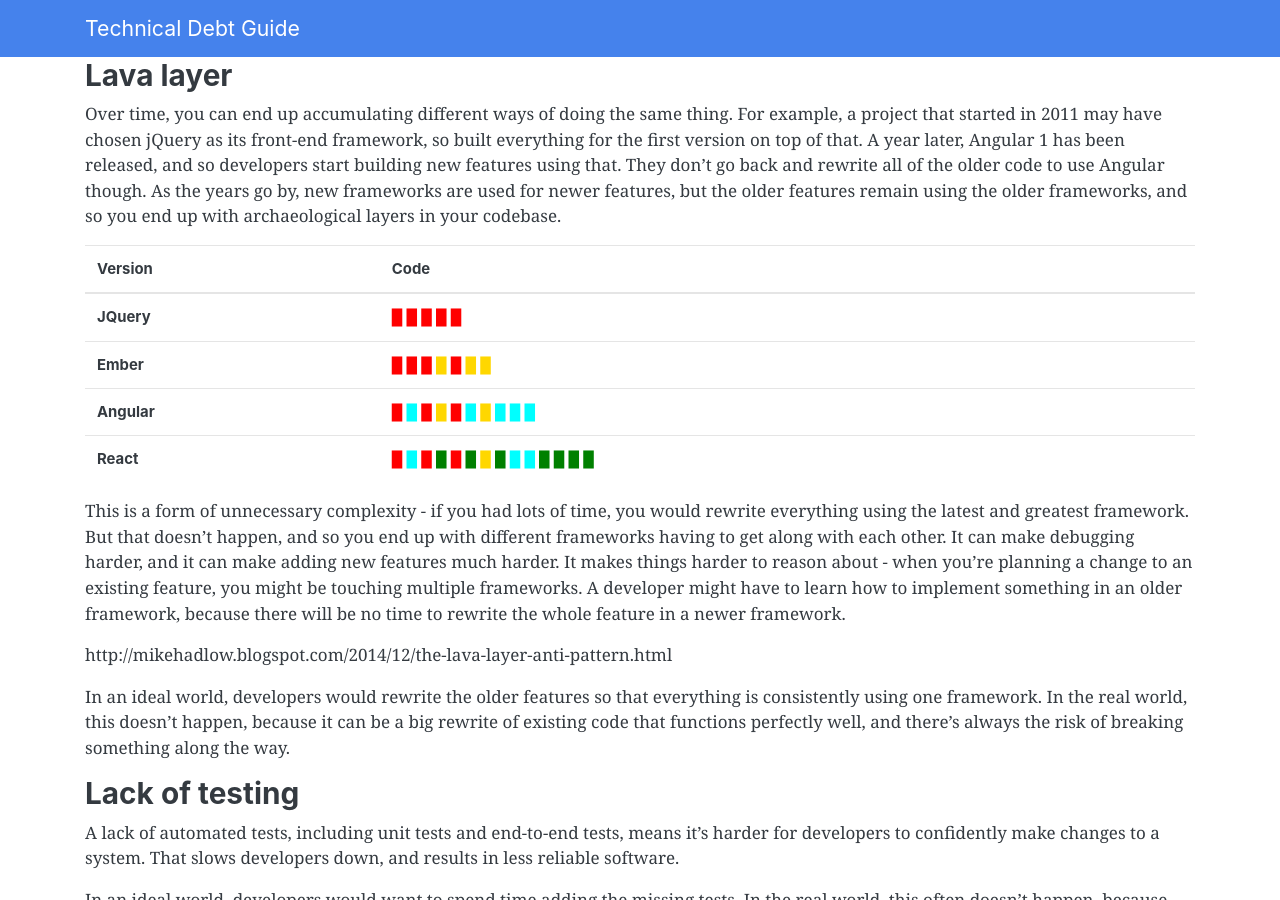
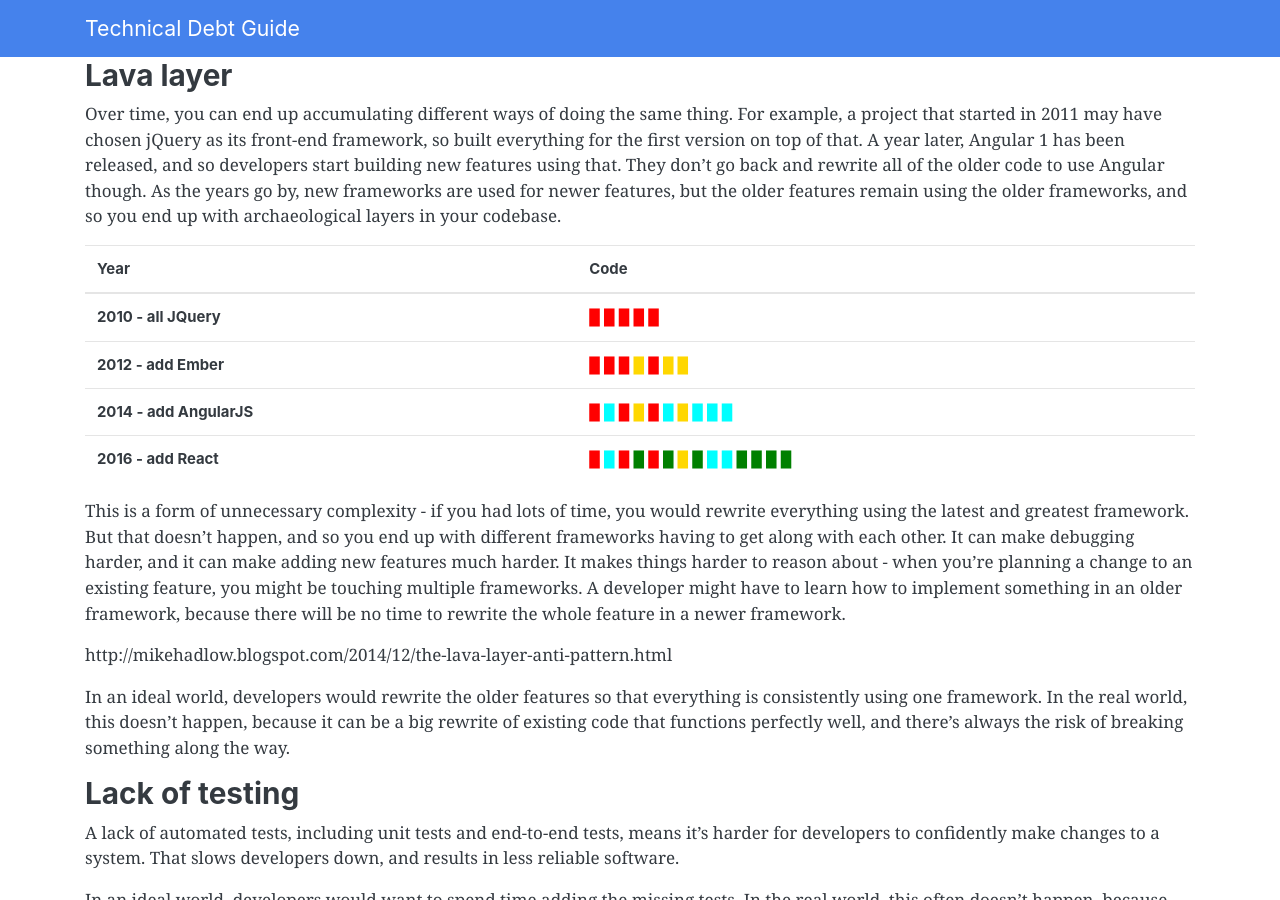
Before and after one commit to alexwarren/techdebtguide, a Jekyll site: the page built from articles/types-of-technical-debt.md, in a window 1280 px wide and 900 px high, scrolled down 761 px. Built offline with Jekyll 4.4.1, drawn with Linux system fonts in a browser that asks for light colours.

Commit message:
Update types-of-technical-debt.md

```diff
--- a/articles/types-of-technical-debt.md
+++ b/articles/types-of-technical-debt.md
@@ -3,10 +3,10 @@ layout: article
 title: The different types of technical debt
 permalink: types-of-technical-debt
 lava_layers:
-    JQuery: "1,1,1,1,1"
-    Ember: "1,1,1,2,1,2,2"
-    Angular: "1,3,1,2,1,3,2,3,3,3"
-    React: "1,3,1,4,1,4,2,4,3,3,4,4,4,4"
+    "2010 - all JQuery": "1,1,1,1,1"
+    "2012 - add Ember": "1,1,1,2,1,2,2"
+    "2014 - add AngularJS": "1,3,1,2,1,3,2,3,3,3"
+    "2016 - add React": "1,3,1,4,1,4,2,4,3,3,4,4,4,4"
 ---
 
     TODO: Examples, impact, diagrams
@@ -34,7 +34,7 @@ Over time, you can end up accumulating different ways of doing the same thing. F
 <table class="table">
     <thead>
         <tr>
-            <th scope="col">Version</th>
+            <th scope="col">Year</th>
             <th scope="col">Code</th>
         </tr>
     </thead>
```
